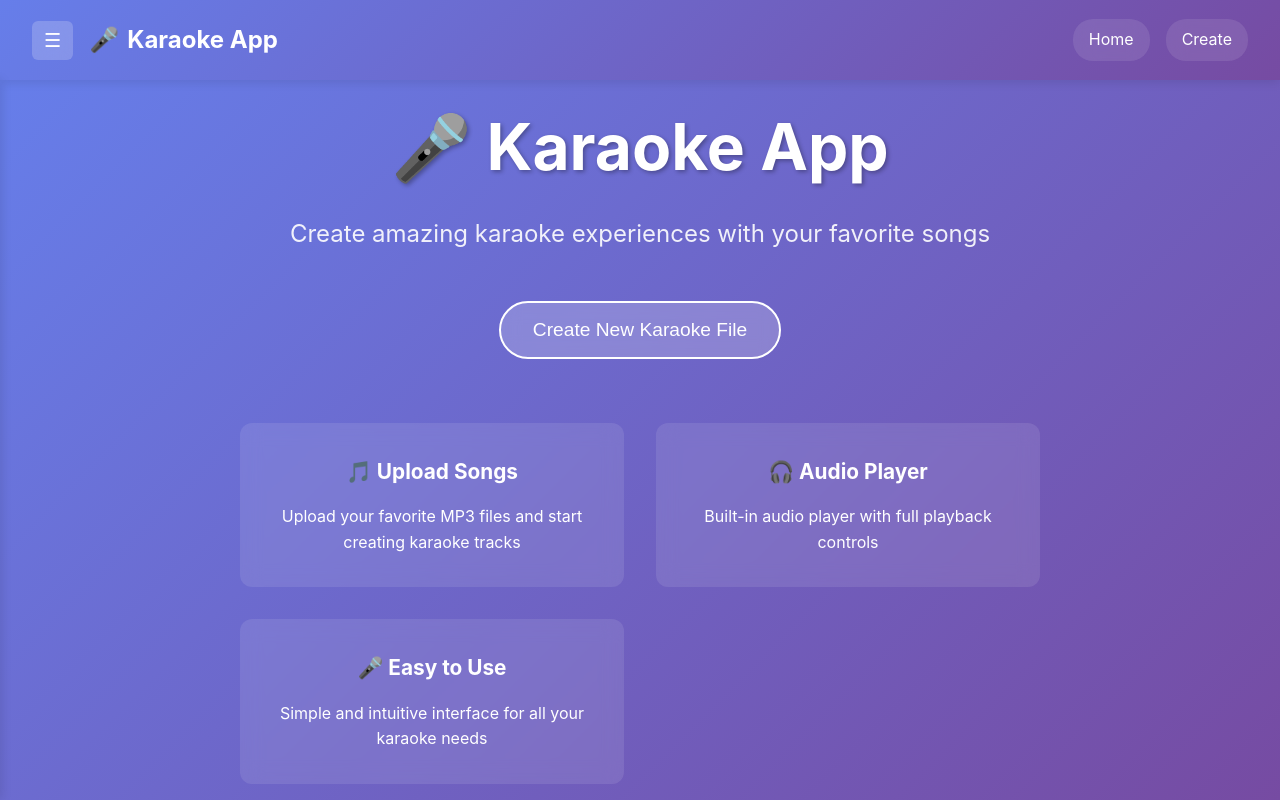
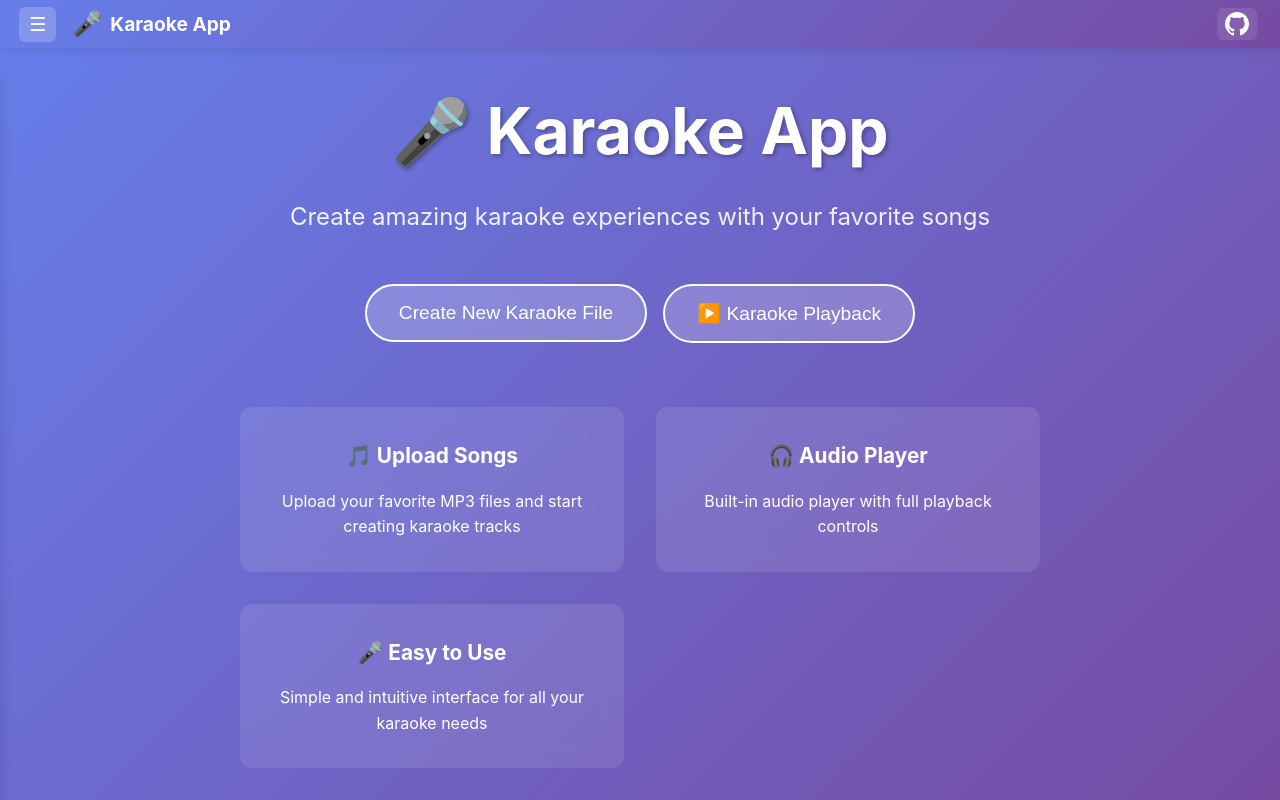
Before and after one commit to DMeurer/karaoke-frontend, a React (Vite) app: page / in a window 1280 px wide. Built offline with nearby package versions, Linux system fonts and the light colour scheme.

Commit message:
dummy pages

```diff
--- a/src/App.jsx
+++ b/src/App.jsx
@@ -16,6 +16,8 @@ import HomePage from './components/HomePage'
 import AudioUploadPage from './components/AudioUploadPage'
 import LyricsInputPage from './components/LyricsInputPage'
 import TimingSyncPage from './components/TimingSyncPage'
+import LyricsPlaybackScreen from './components/LyricsPlaybackScreen'
+import LibraryPage from './components/LibraryPage'
 
 function App() {
 	// Sidebar visibility state
@@ -41,14 +43,16 @@ function App() {
 
 			{/* Main content area with routing */}
 			<main style={{
-				marginTop: '80px', // Account for fixed header (80px height)
-				minHeight: 'calc(100vh - 80px)' // Fill remaining viewport height
+				marginTop: '48px', // Account for fixed header (now 48px height)
+				minHeight: 'calc(100vh - 48px)' // Fill remaining viewport height
 			}}>
 				<Routes>
 					<Route path="/" element={<HomePage/>}/>
 					<Route path="/audio-upload" element={<AudioUploadPage/>}/>
 					<Route path="/lyrics-input" element={<LyricsInputPage/>}/>
 					<Route path="/timing-sync" element={<TimingSyncPage/>}/>
+					<Route path="/playback" element={<LyricsPlaybackScreen/>}/>
+					<Route path="/library" element={<LibraryPage/>}/>
 				</Routes>
 			</main>
 		</div>
--- a/src/components/AudioUploadPage.jsx
+++ b/src/components/AudioUploadPage.jsx
@@ -144,7 +144,7 @@ function AudioUploadPage() {
 
 	return (
 		<div style={{
-			minHeight: 'calc(100vh - 80px)', // Account for 80px header
+			minHeight: 'calc(100vh - 48px)', // Account for 48px header
 			background: 'linear-gradient(135deg, #667eea 0%, #764ba2 100%)',
 			padding: '2rem 0'
 		}}>
--- a/src/components/Header.jsx
+++ b/src/components/Header.jsx
@@ -18,13 +18,13 @@ function Header({onToggleSidebar}) {
 		<header style={{
 			background: 'linear-gradient(135deg, #667eea 0%, #764ba2 100%)',
 			color: 'white',
-			padding: '0.75rem 2rem',
+			padding: '0.4rem 1.2rem', // thinner header
 			boxShadow: '0 2px 10px rgba(0,0,0,0.1)',
 			position: 'fixed',
 			top: 0,
 			left: 0,
 			right: 0,
-			height: '80px',
+			height: '48px', // thinner header
 			zIndex: 1000,
 			display: 'flex',
 			alignItems: 'center',
@@ -37,7 +37,7 @@ function Header({onToggleSidebar}) {
 						background: 'rgba(255,255,255,0.2)',
 						border: 'none',
 						color: 'white',
-						padding: '8px 12px',
+						padding: '6px 10px',
 						borderRadius: '6px',
 						cursor: 'pointer',
 						fontSize: '1.2rem',
@@ -59,7 +59,7 @@ function Header({onToggleSidebar}) {
 					<span style={{fontSize: '1.5rem'}}>🎤</span>
 					<h1 style={{
 						margin: 0,
-						fontSize: '1.5rem',
+						fontSize: '1.2rem',
 						fontWeight: 'bold'
 					}}>
 						Karaoke App
@@ -67,41 +67,30 @@ function Header({onToggleSidebar}) {
 				</Link>
 			</div>
 
-			<nav style={{display: 'flex', gap: '1rem', alignItems: 'center'}}>
-				<Link
-					to="/"
+			{/* Github icon on the right */}
+			<a
+				href="https://github.com/DMeurer/karaoke-frontend"
+				target="_blank"
+				rel="noopener noreferrer"
 				style={{
+					display: 'flex',
+					alignItems: 'center',
+					gap: '0.5rem',
 					color: 'white',
 					textDecoration: 'none',
-						padding: '8px 16px',
-						borderRadius: '20px',
+					fontSize: '1.5rem',
+					padding: '4px 8px',
+					borderRadius: '6px',
 					background: 'rgba(255,255,255,0.1)',
-						backdropFilter: 'blur(10px)',
-						transition: 'background 0.2s'
+					transition: 'background 0.2s',
+					marginRight: '4px'
 				}}
-					onMouseEnter={(e) => e.target.style.background = 'rgba(255,255,255,0.2)'}
-					onMouseLeave={(e) => e.target.style.background = 'rgba(255,255,255,0.1)'}
+				title="View on GitHub"
 			>
-					Home
-				</Link>
-
-				<Link
-					to="/audio-upload"
-					style={{
-						color: 'white',
-						textDecoration: 'none',
-						padding: '8px 16px',
-						borderRadius: '20px',
-						background: 'rgba(255,255,255,0.1)',
-						backdropFilter: 'blur(10px)',
-						transition: 'background 0.2s'
-					}}
-					onMouseEnter={(e) => e.target.style.background = 'rgba(255,255,255,0.2)'}
-					onMouseLeave={(e) => e.target.style.background = 'rgba(255,255,255,0.1)'}
-				>
-					Create
-				</Link>
-			</nav>
+				<svg height="24" viewBox="0 0 16 16" width="24" fill="currentColor" style={{display: 'inline-block', verticalAlign: 'middle'}}>
+					<path d="M8 0C3.58 0 0 3.58 0 8c0 3.54 2.29 6.53 5.47 7.59.4.07.55-.17.55-.38 0-.19-.01-.82-.01-1.49-2.01.37-2.53-.49-2.69-.94-.09-.23-.48-.94-.82-1.13-.28-.15-.68-.52-.01-.53.63-.01 1.08.58 1.23.82.72 1.21 1.87.87 2.33.66.07-.52.28-.87.51-1.07-1.78-.2-3.64-.89-3.64-3.95 0-.87.31-1.59.82-2.15-.08-.2-.36-1.02.08-2.12 0 0 .67-.22 2.2.82.64-.18 1.32-.27 2-.27.68 0 1.36.09 2 .27 1.53-1.04 2.2-.82 2.2-.82.44 1.1.16 1.92.08 2.12.51.56.82 1.27.82 2.15 0 3.07-1.87 3.75-3.65 3.95.29.25.54.73.54 1.48 0 1.07-.01 1.93-.01 2.19 0 .21.15.46.55.38A8.013 8.013 0 0 0 16 8c0-4.42-3.58-8-8-8z"/>
+				</svg>
+			</a>
 		</header>
 	)
 }
--- a/src/components/HomePage.jsx
+++ b/src/components/HomePage.jsx
@@ -10,12 +10,14 @@
  */
 
 import React from 'react'
-import {Link} from 'react-router-dom'
+import {Link, useNavigate} from 'react-router-dom'
 
 function HomePage() {
+	const navigate = useNavigate();
+
 	return (
 		<div style={{
-			minHeight: 'calc(100vh - 80px)', // Account for 80px header
+			minHeight: 'calc(100vh - 48px)', // Account for 48px header
 			display: 'flex',
 			flexDirection: 'column',
 			alignItems: 'center',
@@ -58,6 +60,20 @@ function HomePage() {
 							Create New Karaoke File
 						</button>
 					</Link>
+					<button
+						style={{
+							fontSize: '1.2rem',
+							padding: '16px 32px',
+							background: 'rgba(255,255,255,0.2)',
+							border: '2px solid white',
+							color: 'white',
+							borderRadius: '50px',
+							backdropFilter: 'blur(10px)'
+						}}
+						onClick={() => navigate('/playback')}
+					>
+						▶️ Karaoke Playback
+					</button>
 				</div>
 
 				{/* Feature highlights grid */}
--- /dev/null
+++ b/src/components/LibraryPage.jsx
@@ -0,0 +1,35 @@
+import React from 'react';
+
+function LibraryPage() {
+  return (
+    <div style={{
+      minHeight: 'calc(100vh - 48px)',
+      display: 'flex',
+      flexDirection: 'column',
+      alignItems: 'center',
+      justifyContent: 'center',
+      textAlign: 'center',
+      background: 'linear-gradient(135deg, #667eea 0%, #764ba2 100%)',
+      color: 'white',
+      padding: '2rem'
+    }}>
+      <div style={{
+        background: 'white',
+        color: '#333',
+        borderRadius: '12px',
+        padding: '2rem',
+        maxWidth: '500px',
+        boxShadow: '0 10px 30px rgba(0,0,0,0.2)'
+      }}>
+        <h1 style={{ marginBottom: '1rem' }}>Library - Under Construction</h1>
+        <p style={{ fontSize: '1.2rem', marginBottom: '1.5rem' }}>
+          A public karaoke library and the option to host your own will soon be available.<br /><br />
+          Until then, you will need to manage your library on your own system.
+        </p>
+        <span style={{ fontSize: '3rem' }}>🚧</span>
+      </div>
+    </div>
+  );
+}
+
+export default LibraryPage;
--- a/src/components/LyricsInputPage.jsx
+++ b/src/components/LyricsInputPage.jsx
@@ -172,7 +172,7 @@ function LyricsInputPage() {
 
 	return (
 		<div style={{
-			minHeight: 'calc(100vh - 80px)', // Account for 80px header
+			minHeight: 'calc(100vh - 48px)', // Account for 48px header
 			background: 'linear-gradient(135deg, #667eea 0%, #764ba2 100%)',
 			padding: '2rem 0'
 		}}>
--- /dev/null
+++ b/src/components/LyricsPlayback.jsx
@@ -0,0 +1,97 @@
+import React from "react";
+
+// Helper to get color shades
+function getColor(color, type = "normal") {
+  if (type === "past") return "#888"; // dark shade for past
+  if (type === "future") return "#ccc"; // light shade for future
+  return color || "#fff";
+}
+
+// Progress bar for a line
+function LineProgressBar({ line, currentTime }) {
+  if (!line.words || line.words.length === 0) return null;
+  // Calculate total line duration
+  const lineStart = line.start;
+  const lineEnd = line.end;
+  const progress = Math.max(0, Math.min(1, (currentTime - lineStart) / (lineEnd - lineStart)));
+  return (
+    <div style={{ width: "100%", height: 4, background: "#222", marginTop: 2 }}>
+      <div style={{ width: `${progress * 100}%`, height: "100%", background: "#fff", transition: "width 0.1s linear" }} />
+    </div>
+  );
+}
+
+function LyricsPlayback({ lyricsJson, currentTime }) {
+  if (!lyricsJson || !lyricsJson.blocks) return null;
+  const voices = lyricsJson.voices || [];
+
+  // Find current block
+  const currentBlockIdx = lyricsJson.blocks.findIndex(
+    (block) => currentTime >= block.start && currentTime <= block.end
+  );
+  return (
+    <div style={{ width: "100%", textAlign: "center" }}>
+      {lyricsJson.blocks.map((block, bIdx) => {
+        const blockVoice = voices[block.voice - 1] || { color: "#fff" };
+        // Block color logic
+        let blockColorType = "future";
+        if (currentTime > block.end) blockColorType = "past";
+        else if (currentTime >= block.start && currentTime <= block.end) blockColorType = "normal";
+        return (
+          <div key={bIdx} style={{ margin: "24px 0" }}>
+            <div style={{ color: getColor(blockVoice.color, blockColorType), fontSize: 28, fontWeight: "bold" }}>
+              {/* Block text if present */}
+              {block.text}
+            </div>
+            {/* Lines */}
+            {block.lines && block.lines.map((line, lIdx) => {
+              const lineVoice = voices[line.voice - 1] || blockVoice;
+              let lineColorType = "future";
+              if (currentTime > line.end) lineColorType = "past";
+              else if (currentTime >= line.start && currentTime <= line.end) lineColorType = "normal";
+              return (
+                <div key={lIdx} style={{ margin: "8px 0", fontSize: 22 }}>
+                  {/* Words */}
+                  {line.words && line.words.length > 0 ? (
+                    <span>
+                      {line.words.map((word, wIdx) => {
+                        const wordVoice = voices[word.voice - 1] || lineVoice;
+                        let wordColorType = "future";
+                        if (currentTime > word.end) wordColorType = "past";
+                        else if (currentTime >= word.start && currentTime <= word.end) wordColorType = "normal";
+                        return (
+                          <span key={wIdx} style={{ color: getColor(wordVoice.color, wordColorType), marginRight: 4 }}>
+                            {/* Chars */}
+                            {word.chars && word.chars.length > 0 ? (
+                              word.chars.map((char, cIdx) => {
+                                const charVoice = voices[char.voice - 1] || wordVoice;
+                                let charColorType = "future";
+                                if (currentTime > char.end) charColorType = "past";
+                                else if (currentTime >= char.start && currentTime <= char.end) charColorType = "normal";
+                                return (
+                                  <span key={cIdx} style={{ color: getColor(charVoice.color, charColorType) }}>
+                                    {char.text}
+                                  </span>
+                                );
+                              })
+                            ) : word.text}
+                          </span>
+                        );
+                      })}
+                    </span>
+                  ) : (
+                    <span style={{ color: getColor(lineVoice.color, lineColorType) }}>{line.text}</span>
+                  )}
+                  {/* Progress bar below line */}
+                  <LineProgressBar line={line} currentTime={currentTime} />
+                </div>
+              );
+            })}
+          </div>
+        );
+      })}
+    </div>
+  );
+}
+
+export default LyricsPlayback;
--- /dev/null
+++ b/src/components/LyricsPlaybackScreen.jsx
@@ -0,0 +1,28 @@
+import React, { useRef, useState } from "react";
+import LyricsPlayback from "./LyricsPlayback";
+
+// Helper to read JSON file
+function readJsonFile(file) {
+  return new Promise((resolve, reject) => {
+    const reader = new FileReader();
+    reader.onload = (e) => {
+      try {
+        resolve(JSON.parse(e.target.result));
+      } catch (err) {
+        reject(err);
+      }
+    };
+    reader.onerror = reject;
+    reader.readAsText(file);
+  });
+}
+
+function LyricsPlaybackScreen() {
+  return (
+    <div style={{ padding: 32, textAlign: "center" }}>
+      <h2>Page Playback loaded</h2>
+    </div>
+  );
+}
+
+export default LyricsPlaybackScreen;
--- a/src/components/TimingSyncPage.jsx
+++ b/src/components/TimingSyncPage.jsx
@@ -14,10 +14,11 @@
  */
 
 import React, {useState, useRef, useEffect} from 'react'
-import {useLocation} from 'react-router-dom'
+import {useLocation, useNavigate} from 'react-router-dom'
 
 function TimingSyncPage() {
 	const location = useLocation()
+	const navigate = useNavigate();
 	const audioFile = location.state?.audioFile
 	const initialKaraokeData = location.state?.karaokeData
 
@@ -736,7 +737,7 @@ function TimingSyncPage() {
 
 	return (
 		<div style={{
-			height: 'calc(100vh - 80px)',
+			height: 'calc(100vh - 48px)', // Updated for new header height
 			display: 'flex',
 			flexDirection: 'column',
 			background: '#f5f5f5'
@@ -746,7 +747,7 @@ function TimingSyncPage() {
 				flex: 1,
 				flexGrow: 0,
 				display: 'flex',
-				height: 'calc(100vh - 160px)', // Account for header (80px) + footer (80px) = 160px
+				height: 'calc(100vh - 128px)', // 48px header + 80px footer
 				boxSizing: 'border-box' // Include padding in height calculation
 			}}>
 				{/* Left - Lyrics Preview (16:9 aspect ratio) */}
@@ -1309,6 +1310,40 @@ function TimingSyncPage() {
 							This will download your complete karaoke file with all timing data
 						</div>
 					</div>
+
+					{/* Playback Navigation */}
+					<div style={{marginTop: '2rem', paddingTop: '2rem', borderTop: '1px solid #ddd'}}>
+						<h4 style={{marginBottom: '1rem', color: '#333'}}>Playback</h4>
+						<button
+							onClick={() => navigate('/playback', { state: { lyricsJson: karaokeData, audioUrl } })}
+							style={{
+								width: '100%',
+								padding: '16px',
+								borderRadius: '8px',
+								background: '#28a745',
+								color: 'white',
+								border: 'none',
+								cursor: 'pointer',
+								fontSize: '1.1rem',
+								fontWeight: 'bold',
+								marginBottom: '1rem'
+							}}
+							onMouseEnter={(e) => e.target.style.background = '#218838'}
+							onMouseLeave={(e) => e.target.style.background = '#28a745'}
+						>
+							▶️ Preview Karaoke Playback
+						</button>
+						<div style={{
+							padding: '0.75rem',
+							background: '#f8f9fa',
+							borderRadius: '6px',
+							fontSize: '0.8rem',
+							color: '#666',
+							textAlign: 'center'
+						}}>
+							Preview your karaoke timing and highlighting as it will appear to users
+						</div>
+					</div>
 				</div>
 			</div>
 
```
Also changed, not shown: src/components/Sidebar.jsx (+3 -5 lines). Lines whose indentation alone changed are shown as unchanged.
